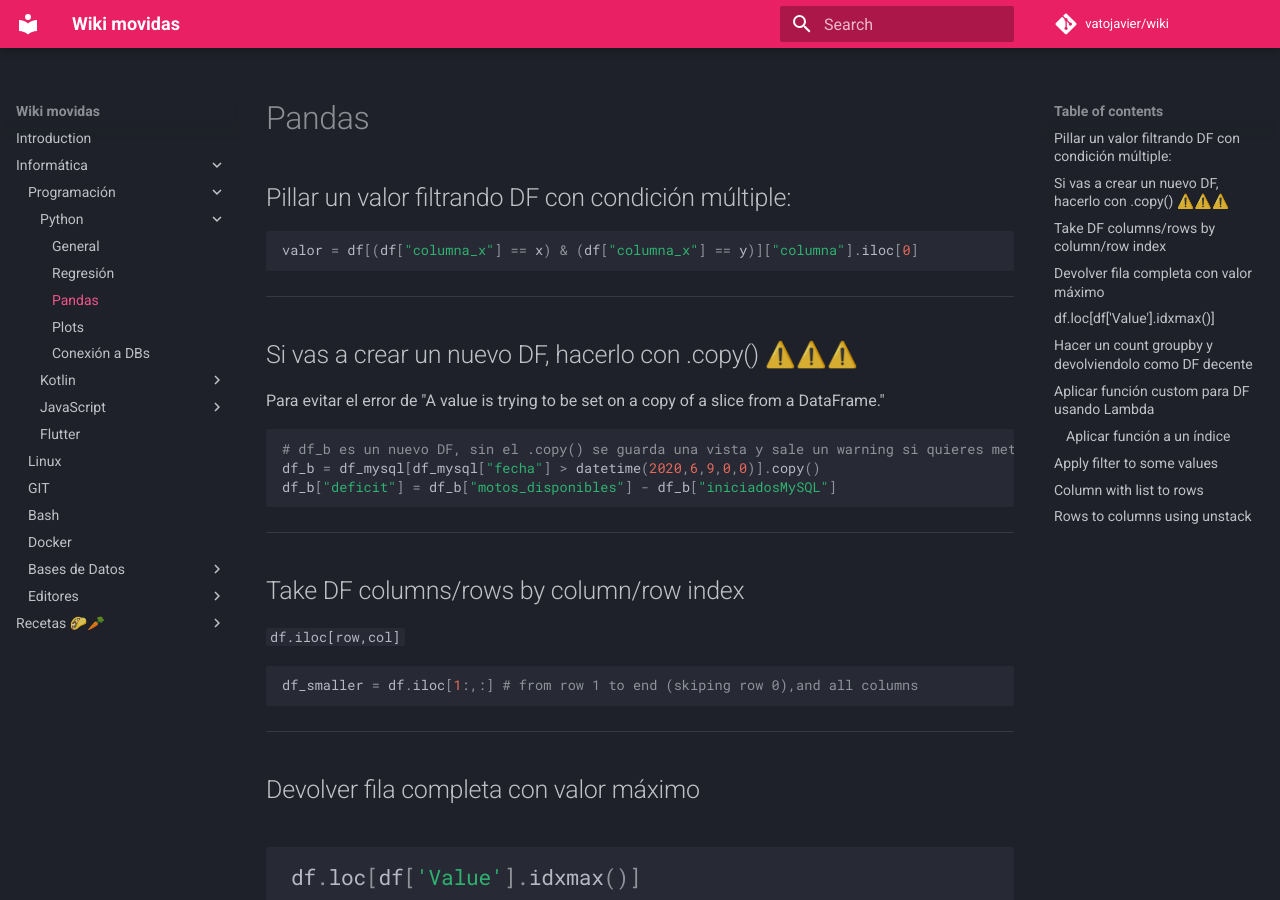
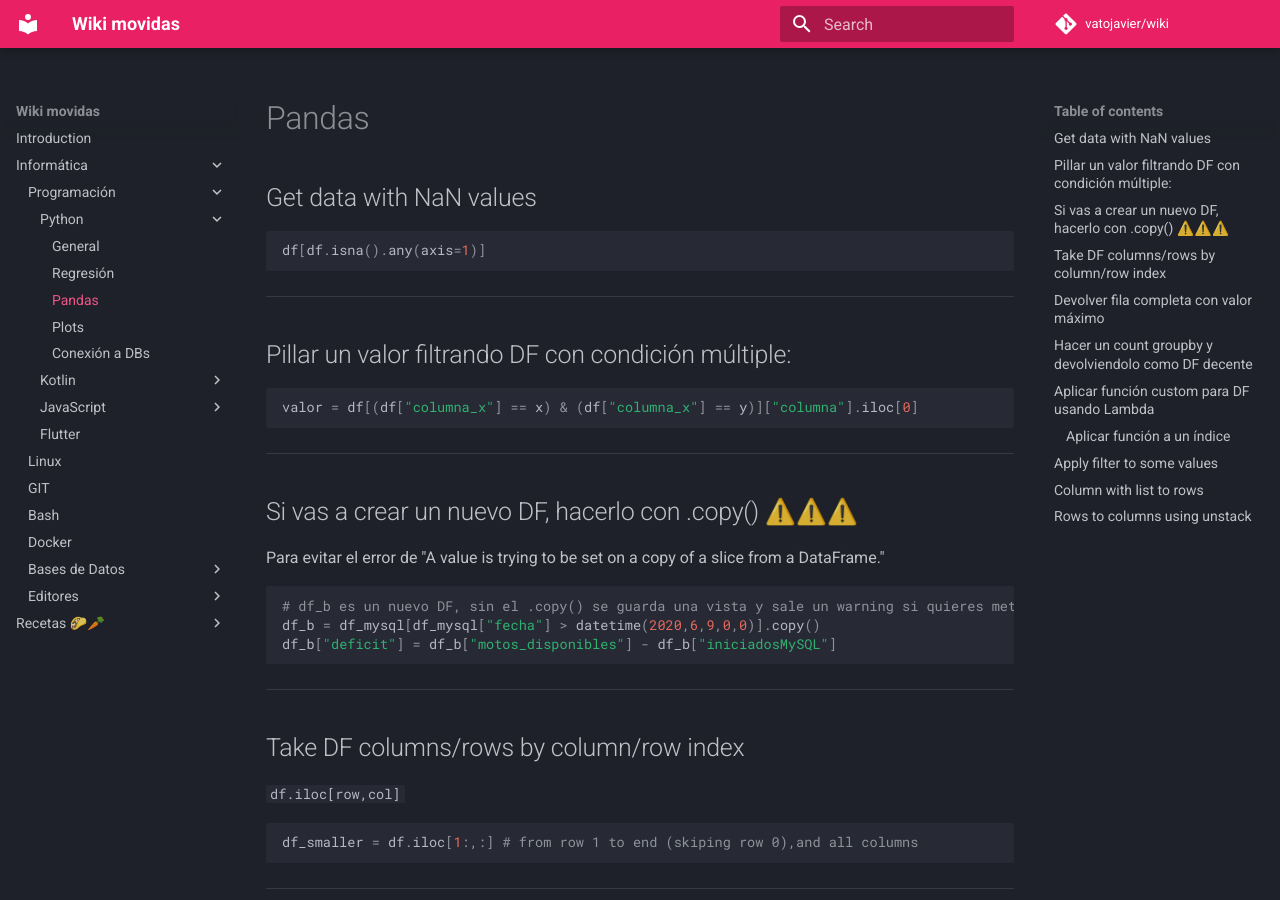
Before and after one commit to vatojavier/wiki, an MkDocs documentation site: the page built from docs/informatica/python/pandas.md, in a window 1280 px wide and 900 px high. Built offline with MkDocs 1.6.1 and Material for MkDocs 9.7.7, drawn with Linux system fonts in a browser that asks for light colours; comment, search, counter and statistics services are not loaded.

Commit message:
Update pandas.md

````diff
--- a/docs/informatica/python/pandas.md
+++ b/docs/informatica/python/pandas.md
@@ -1,4 +1,12 @@
 # Pandas
+
+## Get data with NaN values
+```python
+df[df.isna().any(axis=1)]
+```
+
+---
+
 
 ## Pillar un valor filtrando DF con condición múltiple:
 ```python
@@ -30,6 +38,7 @@ df_smaller = df.iloc[1:,:] # from row 1 to end (skiping row 0),and all columns
 ```python
 df.loc[df['Value'].idxmax()]
 ```
+
 ---
 
 ## Hacer un count groupby y devolviendolo como DF decente
````
